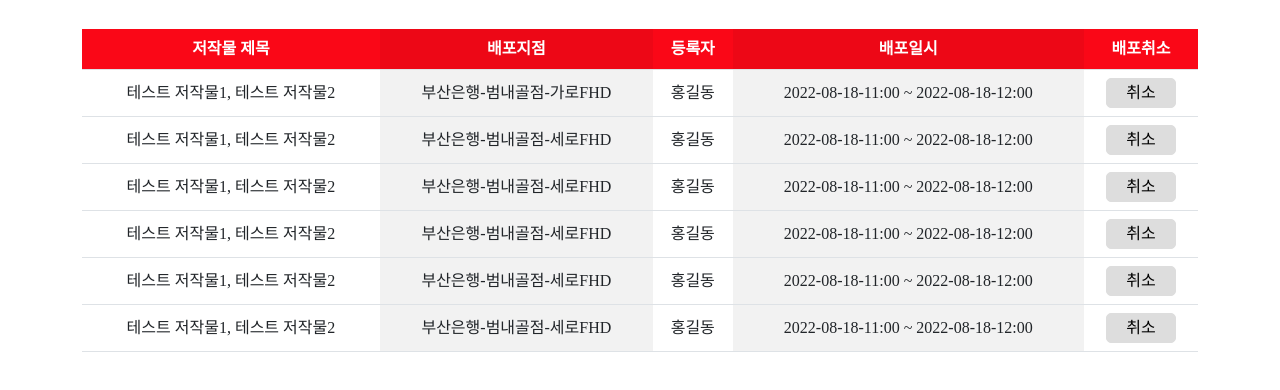
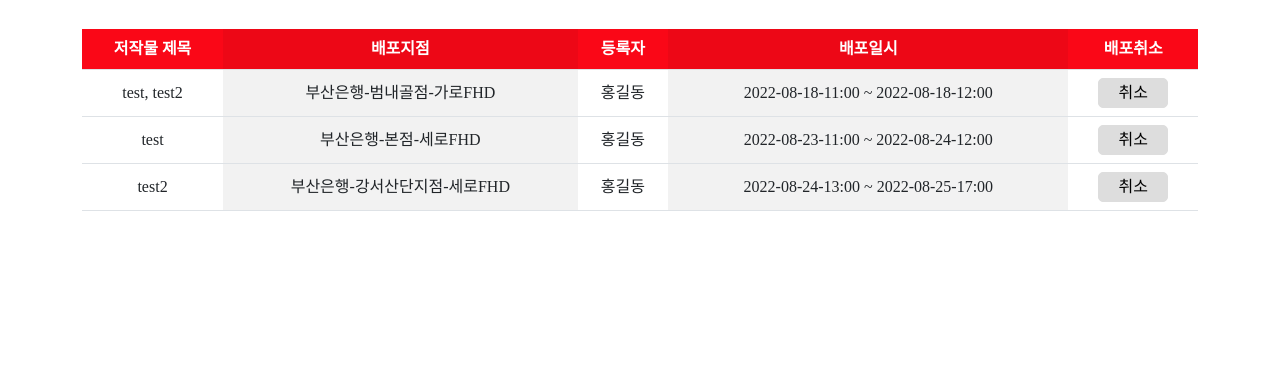
Before and after one commit to BNKSYS-Team2/InnerProject, a React (Create React App) app in the folder bnksys-team2/: page /mypm in a window 1280 px wide. Shown: the part 258-648 px from the top of the page. Built offline with nearby package versions, Linux system fonts and the light colour scheme; no server answers; a web font is replaced by a local one.

Commit message:
add: mypmlist 완료

```diff
--- a/bnksys-team2/src/components/PM/DistributeList.jsx
+++ b/bnksys-team2/src/components/PM/DistributeList.jsx
@@ -20,7 +20,7 @@ const DistributeList = () => {
         </thead>
         <tbody>
           <tr>
-            <td>테스트 저작물1, 테스트 저작물2</td>
+            <td>test, test2</td>
             <td>부산은행-범내골점-가로FHD</td>
             <td>홍길동</td>
             <td>2022-08-18-11:00 ~ 2022-08-18-12:00</td>
@@ -29,46 +29,19 @@ const DistributeList = () => {
             </td>
           </tr>
           <tr>
-            <td>테스트 저작물1, 테스트 저작물2</td>
-            <td>부산은행-범내골점-세로FHD</td>
+            <td>test</td>
+            <td>부산은행-본점-세로FHD</td>
             <td>홍길동</td>
-            <td>2022-08-18-11:00 ~ 2022-08-18-12:00</td>
+            <td>2022-08-23-11:00 ~ 2022-08-24-12:00</td>
             <td>
               <button className="cancelBtn">취소</button>
             </td>
           </tr>
           <tr>
-            <td>테스트 저작물1, 테스트 저작물2</td>
-            <td>부산은행-범내골점-세로FHD</td>
+            <td>test2</td>
+            <td>부산은행-강서산단지점-세로FHD</td>
             <td>홍길동</td>
-            <td>2022-08-18-11:00 ~ 2022-08-18-12:00</td>
-            <td>
-              <button className="cancelBtn">취소</button>
-            </td>
-          </tr>
-          <tr>
-            <td>테스트 저작물1, 테스트 저작물2</td>
-            <td>부산은행-범내골점-세로FHD</td>
-            <td>홍길동</td>
-            <td>2022-08-18-11:00 ~ 2022-08-18-12:00</td>
-            <td>
-              <button className="cancelBtn">취소</button>
-            </td>
-          </tr>
-          <tr>
-            <td>테스트 저작물1, 테스트 저작물2</td>
-            <td>부산은행-범내골점-세로FHD</td>
-            <td>홍길동</td>
-            <td>2022-08-18-11:00 ~ 2022-08-18-12:00</td>
-            <td>
-              <button className="cancelBtn">취소</button>
-            </td>
-          </tr>
-          <tr>
-            <td>테스트 저작물1, 테스트 저작물2</td>
-            <td>부산은행-범내골점-세로FHD</td>
-            <td>홍길동</td>
-            <td>2022-08-18-11:00 ~ 2022-08-18-12:00</td>
+            <td>2022-08-24-13:00 ~ 2022-08-25-17:00</td>
             <td>
               <button className="cancelBtn">취소</button>
             </td>
```
